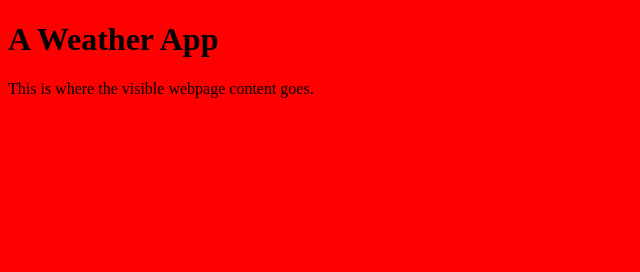
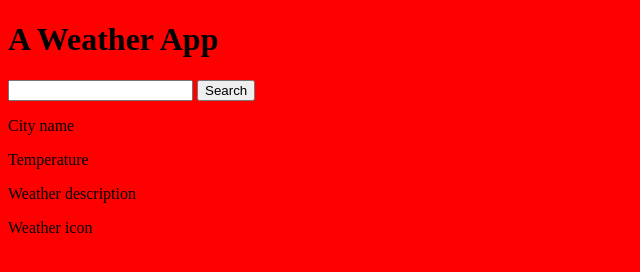
Before and after one commit to klaymuca/weather-app, a plain HTML site: page index.html in a window 1280 px wide. Shown: the whole page, without its empty margins (0-640 px from the left). Drawn offline with Linux system fonts and the light colour scheme.

Commit message:
Build basic HTML structure

```diff
--- a/index.html
+++ b/index.html
@@ -9,6 +9,21 @@
 </head>
 <body>
     <h1>A Weather App</h1>
-    <p>This is where the visible webpage content goes.</p>
+    <input type="text">
+    <button>Search</button>
+    <div>
+        <p>City name</p>
+        <p>Temperature</p>
+        <p>Weather description</p>
+        <p>Weather icon</p>
+    </div>
 </body>
 </html>
+
+<!--
+Version 1 will display:
+- City name
+- Temperature
+- Weather description
+- Weather icon
+-->
```
Also changed, not shown: 1 other file.
